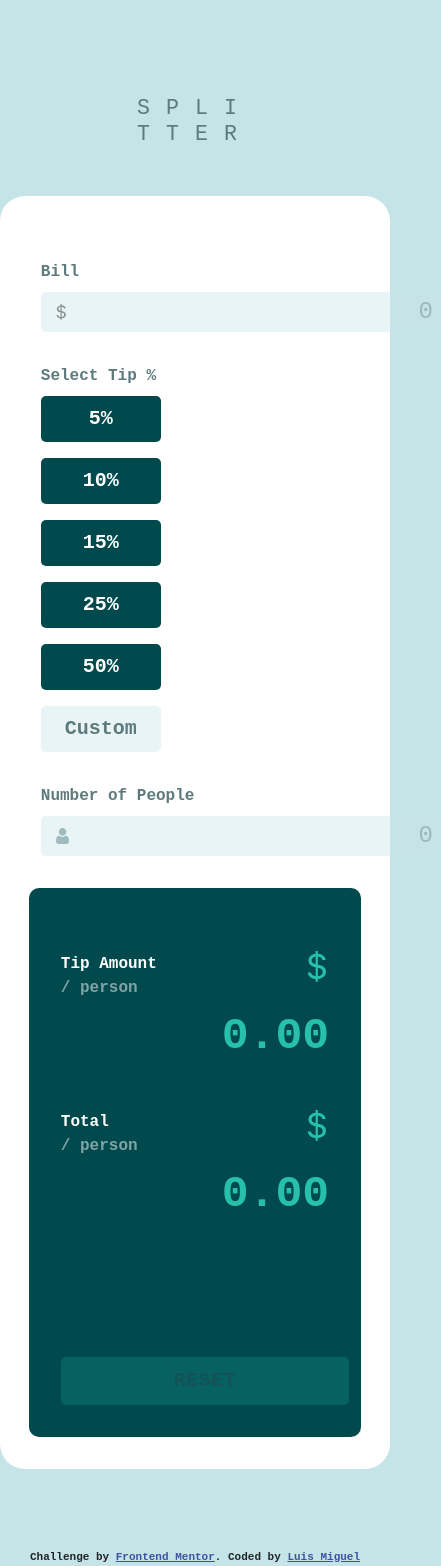
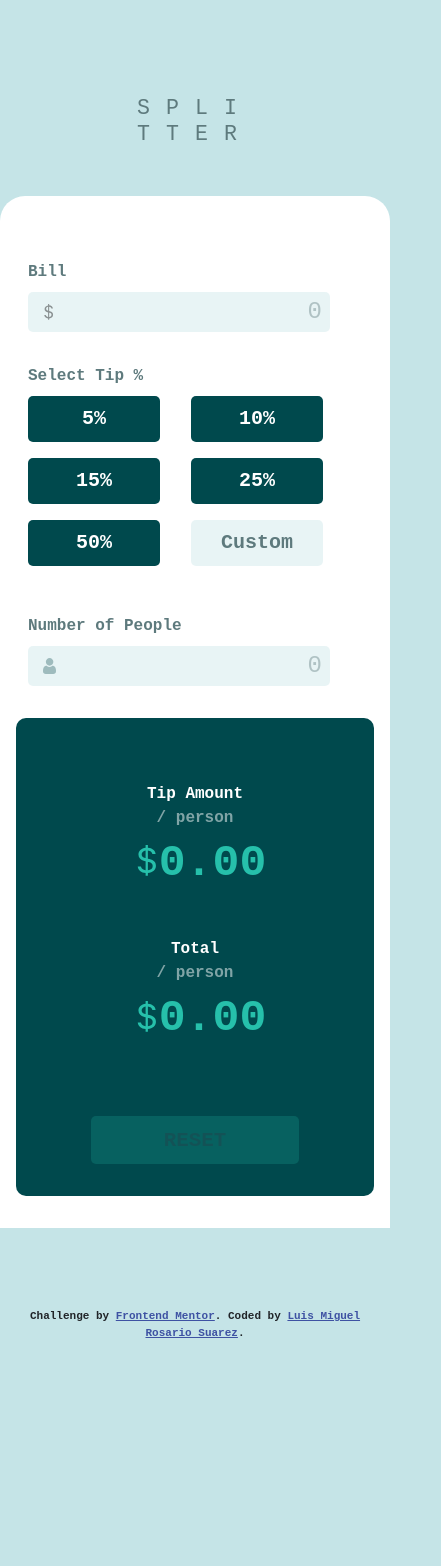
Before and after one commit to luisprooc/tip-calculator, a React (Create React App) app: page / in a window 390 px wide. Shown: the top 1566 px of the page, 441 px wide, since content can reach past the window. After the commit the page ends 1341 px from the top, so only its background shows below. Built offline with nearby package versions, Linux system fonts and the light colour scheme.

Commit message:
fix: fix responsive design

```diff
--- a/src/components/Calculator.jsx
+++ b/src/components/Calculator.jsx
@@ -46,7 +46,7 @@ const Calculator = () => {
 
   return (
     <Row className="cal-container">
-      <Col lg="6">
+      <Col xs="12" lg="6">
         <div className="cal-container-inputs">
           <label
             className="cal-label-inputs"
@@ -71,7 +71,7 @@ const Calculator = () => {
           <br />
           <Row>
             {btnValues.map((value) => (
-              <Col lg="4" key={value}>
+              <Col xs="6" sm="4" key={value}>
                 <button
                   className={
                     parseInt(tip) === value
@@ -85,7 +85,7 @@ const Calculator = () => {
                 </button>
               </Col>
             ))}
-            <Col lg="4">
+            <Col xs="6" sm="4">
               <input
                 id="cal-tip-input"
                 placeholder="Custom"
@@ -113,16 +113,16 @@ const Calculator = () => {
           />
         </div>
       </Col>
-      <Col className="cal-total-box" lg="6">
+      <Col className="cal-total-box" xs="12" lg="6">
         <Row className="mb-4 justify-content-between">
-          <Col>
-            <p>
+          <Col xs="12" sm="6">
+            <p className="cal-person">
               Tip Amount <br />{" "}
               <span className="cal-span-person">/ person</span>
             </p>
           </Col>
-          <Col>
-            <div className="test">
+          <Col xs="12" sm="6" className="mx-auto">
+            <div className="mx-auto">
               <p className="cal-total-digits">
                 <span>
                   <IconDollar width={35} height={35} />
@@ -133,12 +133,12 @@ const Calculator = () => {
           </Col>
         </Row>
         <Row className="mt-4 justify-content-between">
-          <Col>
-            <p>
-              Total <br /> <span className="cal-span-person">/ person</span>
+          <Col xs="12" sm="6">
+            <p className="cal-person">
+              Total <br /><span className="cal-span-person">/ person</span>
             </p>
           </Col>
-          <Col>
+          <Col xs="12" sm="6">
             <p className="cal-total-digits">
               <span>
                 <IconDollar width={35} height={35} />
--- a/src/components/calculator.css
+++ b/src/components/calculator.css
@@ -1,15 +1,14 @@
 .cal-container{
   background-color: hsl(0, 0%, 100%);
-  border-radius: 25px;
-  padding: 2rem 1.8rem;
+  border-radius: 25px 25px 0 0;
+  padding: 2rem 1rem;
 }
 
 .cal-inputs {
   background-color: hsl(185, 41%, 84%,0.4);
   border: none;
   border-radius: 5px;
-  max-width: 25rem;
-  width: 25rem;
+  width: 100%;
   height: 2.5rem;
   text-align: end;
   padding-right: 0.5rem;
@@ -57,7 +56,7 @@
   border-radius: 5px;
   padding-top: 0.5rem;
   padding-bottom: 0.5rem;
-  width: 7.5rem;
+  width: 95%;
   font-size: 20px;
   font-weight: bold;
 }
@@ -73,7 +72,7 @@
 }
 
 #cal-tip-input {
-  max-width: 7.5rem;
+  width: 95%;
   font-size: 20px;
   padding-top: 0.5rem;
   padding-bottom: 0.5rem;
@@ -96,18 +95,22 @@
   padding: 4rem 2rem 2rem 2rem;
 }
 
+.cal-person{
+  text-align: center;
+}
+
 .cal-span-person{
   opacity: 0.5;
 }
 
 .cal-total-row-btn {
-  margin-top: 7rem;
+  margin-top: 3rem;
 }
 
 .cal-reset-btn{
   background-color: hsl(172, 67%, 45%);
   border-radius: 5px;
-  min-width: 18rem;
+  min-width: 13rem;
   height: 3rem;
   color: hsl(183, 100%, 15%);
   border: 0;
@@ -128,7 +131,7 @@
 .cal-total-digits {
   color: hsl(172, 67%, 45%);
   font-size: 2.8rem;
-  text-align: right;
+  text-align: center;
   margin-top: -1rem;
 
 }
@@ -136,3 +139,60 @@
   position: relative;
   right: -5px;
 }
+
+
+@media (min-width: 576px){
+  .cal-person{
+    text-align: left;
+  }
+
+  .cal-total-row-btn {
+    margin-top: 7rem;
+  }
+
+  .cal-total-digits {
+    color: hsl(172, 67%, 45%);
+    font-size: 2.8rem;
+    text-align: right;
+    margin-top: -1rem;
+
+  }
+  .cal-total-digits span{
+    position: relative;
+    right: -5px;
+  }
+
+  .cal-container{
+    border-radius: 25px;
+    padding: 2rem 1.8rem;
+  }
+
+  .cal-inputs {
+    max-width: 25rem;
+    width: 25rem;
+  }
+
+  .cal-reset-btn{
+    min-width: 18rem;
+  }
+}
+
+@media (min-width: 768px){
+  #cal-tip-input {
+    width: 80%;
+  }
+
+  .cal-tip-btn {
+    width: 80%;
+  }
+}
+
+@media (min-width: 992px){
+  .cal-tip-btn {
+    width: 7.5rem;
+  }
+
+  #cal-tip-input {
+    width: 7.5rem;
+  }
+}
```
